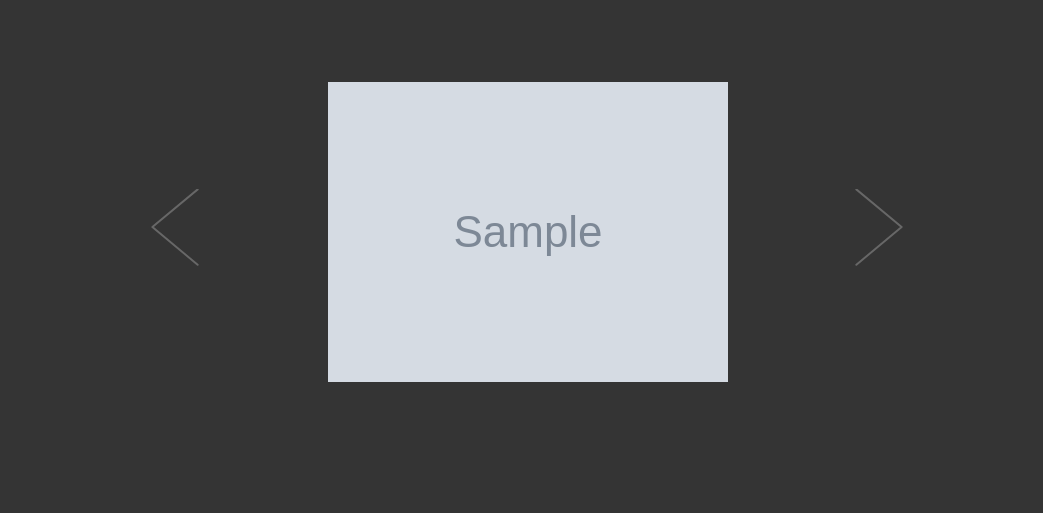
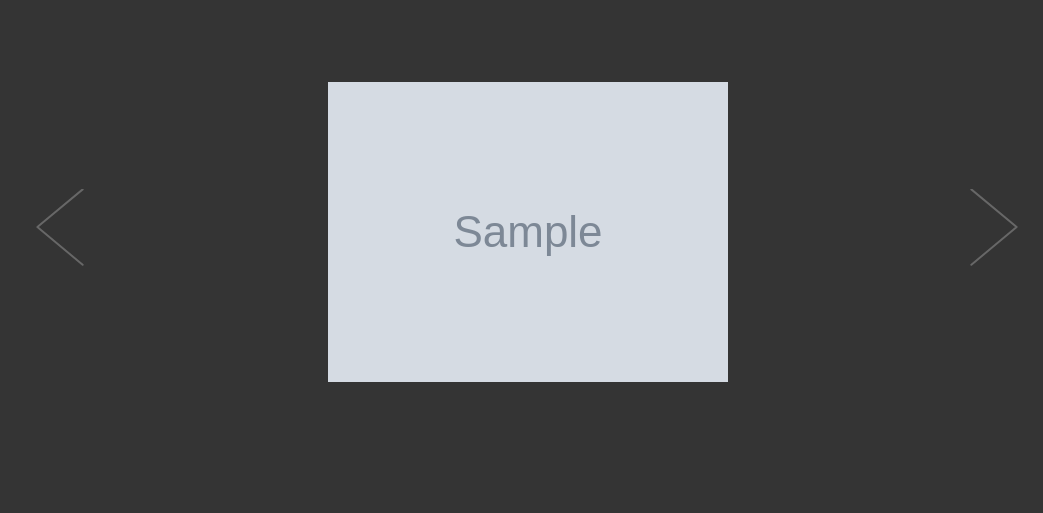
Before and after one commit to mszan/photographer_portfolio, a Django app: template templates/galleries/gallery_big.html in a window 1280 px wide. Shown: the part 168-681 px from the top of the page, without its empty margins (237-1280 px from the left). Run offline with Django 3.2, Linux system fonts and the light colour scheme; the template is opened without the code that fills it: most values are stand-ins (such as "Sample title", 1, 10 or a date in 2020); grey boxes marked "Sample" are stand-in pictures; some libraries are stand-ins or nearby versions.

Commit message:
Update arrow styles

```diff
--- a/static/style.css
+++ b/static/style.css
@@ -260,11 +260,11 @@ and (orientation : portrait) {
 }
 
 .carousel-control-next > button {
-    right: 10vw !important;
+    right: 1vw !important;
 }
 
 .carousel-control-prev > button {
-    left: 10vw !important;
+    left: 1vw !important;
 }
 
 /*ARROW BUTTONS FOR SLIDER*/
```
